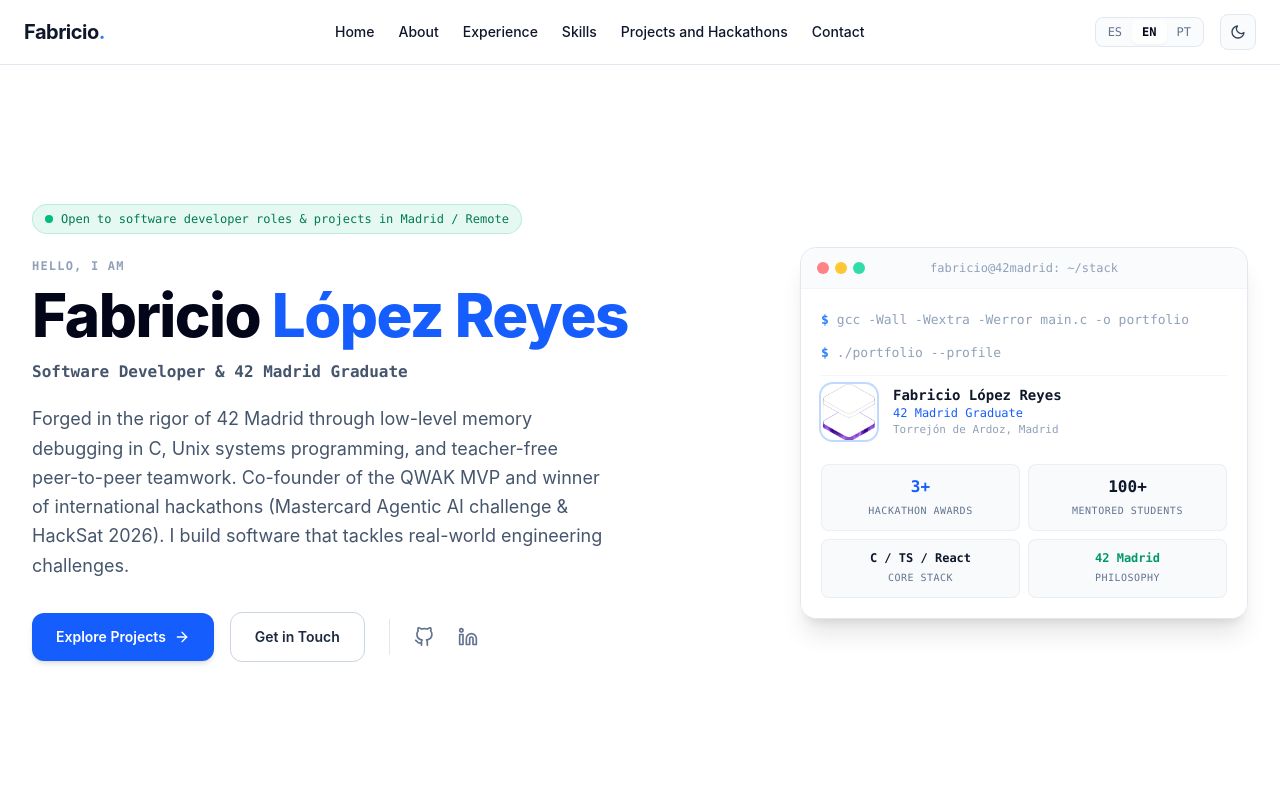
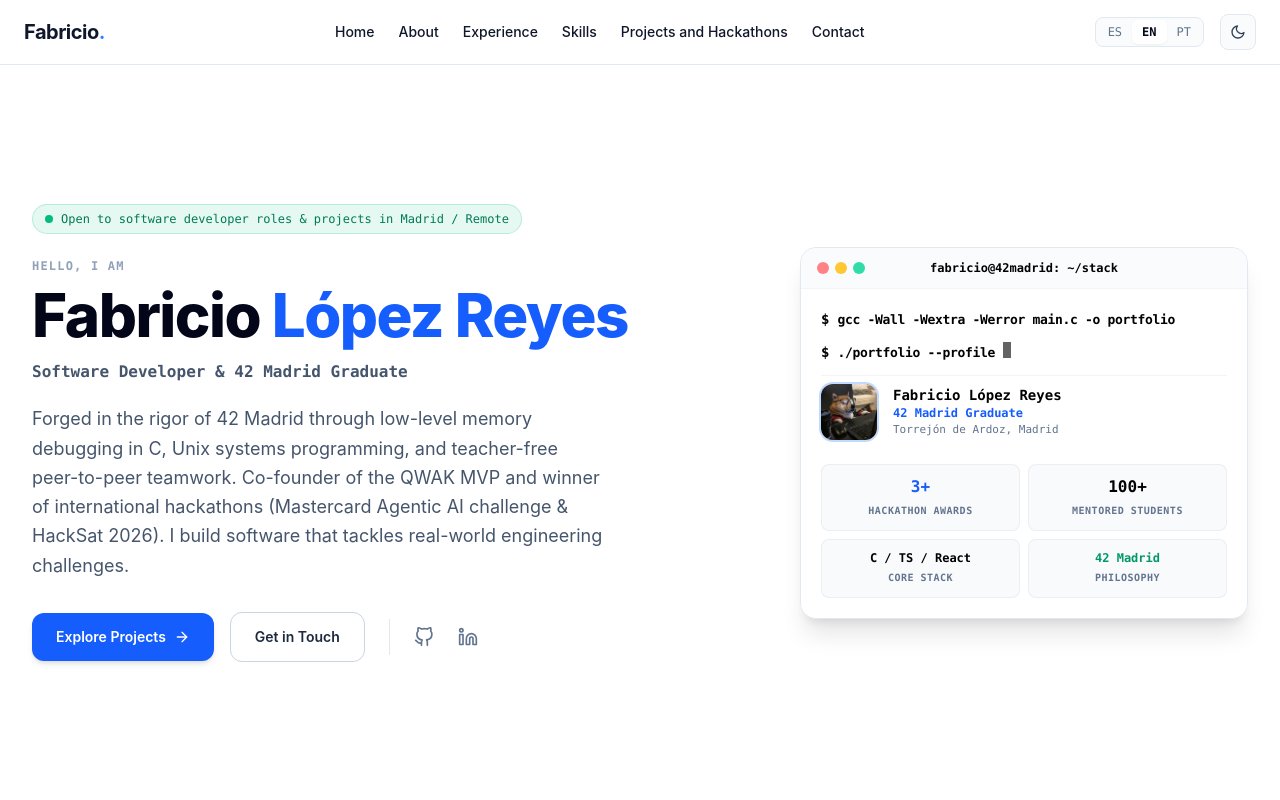
Before and after one commit to SherlockPE/Portfolio, a React app: page / in a window 1280 px wide. Shown: the top 800 px of the page. Built offline with nearby package versions, Linux system fonts and the light colour scheme; the HTML template or start-up script is replaced by a standard one.

Commit message:
feat: add profile picture and enhance theme toggle functionality with view transitions

```diff
--- a/src/App.tsx
+++ b/src/App.tsx
@@ -9,7 +9,7 @@ import Footer from "./components/Footer";
 
 export default function App() {
   return (
-    <div className="min-h-screen antialiased transition-colors duration-300 bg-white text-slate-900 dark:bg-slate-950 dark:text-slate-50 selection:bg-blue-500 selection:text-white">
+    <div className="min-h-screen antialiased bg-white text-slate-900 dark:bg-slate-950 dark:text-slate-50 selection:bg-blue-500 selection:text-white">
       <Navbar />
       <main>
         <section id="home">
--- a/src/components/ThemeToggle.tsx
+++ b/src/components/ThemeToggle.tsx
@@ -1,12 +1,62 @@
 import { useApp } from "../context/AppContext";
 import { FiSun, FiMoon } from "react-icons/fi";
+import { flushSync } from "react-dom";
 
 export default function ThemeToggle() {
   const { theme, toggleTheme } = useApp();
 
+  const handleToggle = (e: React.MouseEvent<HTMLButtonElement>) => {
+    // Si el navegador no soporta View Transitions o hay preferencia de movimiento reducido
+    if (
+      typeof document === "undefined" ||
+      !("startViewTransition" in document) ||
+      window.matchMedia("(prefers-reduced-motion: reduce)").matches
+    ) {
+      toggleTheme();
+      return;
+    }
+
+    const rect = e.currentTarget.getBoundingClientRect();
+    const x = e.clientX || rect.left + rect.width / 2;
+    const y = e.clientY || rect.top + rect.height / 2;
+
+    const endRadius = Math.hypot(
+      Math.max(x, window.innerWidth - x),
+      Math.max(y, window.innerHeight - y)
+    );
+
+    const transition = (
+      document as unknown as {
+        startViewTransition: (callback: () => void) => {
+          ready: Promise<void>;
+        };
+      }
+    ).startViewTransition(() => {
+      flushSync(() => {
+        toggleTheme();
+      });
+    });
+
+    transition.ready.then(() => {
+      document.documentElement.animate(
+        {
+          clipPath: [
+            `circle(0px at ${x}px ${y}px)`,
+            `circle(${endRadius}px at ${x}px ${y}px)`,
+          ],
+        },
+        {
+          duration: 450,
+          easing: "ease-in-out",
+          pseudoElement: "::view-transition-new(root)",
+        }
+      );
+    });
+  };
+
   return (
     <button
-      onClick={toggleTheme}
+      onClick={handleToggle}
       className="flex items-center justify-center w-9 h-9 rounded-lg border border-slate-200 dark:border-slate-800 bg-slate-50/80 dark:bg-slate-900/80 text-slate-600 dark:text-slate-300 hover:text-slate-900 dark:hover:text-white hover:border-slate-300 dark:hover:border-slate-700 transition-all cursor-pointer"
       aria-label={theme === "light" ? "Cambiar a modo noche" : "Cambiar a modo día"}
       title={theme === "light" ? "Modo oscuro" : "Modo claro"}
--- a/src/context/AppContext.tsx
+++ b/src/context/AppContext.tsx
@@ -38,6 +38,7 @@ export function AppProvider({ children }: { children: ReactNode }) {
     return "es";
   });
 
+  // Asegura la sincronización inicial y reactiva
   useEffect(() => {
     const root = window.document.documentElement;
     if (theme === "dark") {
@@ -54,7 +55,19 @@ export function AppProvider({ children }: { children: ReactNode }) {
   }, [language]);
 
   const toggleTheme = () => {
-    setTheme((prev) => (prev === "light" ? "dark" : "light"));
+    setTheme((prev) => {
+      const next: Theme = prev === "light" ? "dark" : "light";
+      if (typeof window !== "undefined") {
+        const root = window.document.documentElement;
+        if (next === "dark") {
+          root.classList.add("dark");
+        } else {
+          root.classList.remove("dark");
+        }
+        localStorage.setItem("theme", next);
+      }
+      return next;
+    });
   };
 
   const changeLanguage = (lang: Language) => {
--- a/src/index.css
+++ b/src/index.css
@@ -9,9 +9,32 @@
   }
 
   body {
-    @apply bg-white text-slate-900 dark:bg-slate-950 dark:text-slate-50 transition-colors duration-150;
+    @apply bg-white text-slate-900 dark:bg-slate-950 dark:text-slate-50;
     font-family: -apple-system, BlinkMacSystemFont, "Segoe UI", Roboto, "Helvetica Neue", Arial, sans-serif;
     -webkit-font-smoothing: antialiased;
     -moz-osx-font-smoothing: grayscale;
   }
 }
+
+/* Transición circular expansiva de tema con View Transitions API */
+::view-transition-old(root),
+::view-transition-new(root) {
+  animation: none;
+  mix-blend-mode: normal;
+}
+
+::view-transition-old(root) {
+  z-index: 1;
+}
+
+::view-transition-new(root) {
+  z-index: 9999;
+}
+
+@media (prefers-reduced-motion: reduce) {
+  ::view-transition-group(*),
+  ::view-transition-old(*),
+  ::view-transition-new(*) {
+    animation: none !important;
+  }
+}
--- a/src/sections/Home.tsx
+++ b/src/sections/Home.tsx
@@ -1,6 +1,5 @@
 import { useApp } from "../context/AppContext";
 import { translations } from "../data/translations";
-import heroImg from "../assets/hero.png";
 import { FiArrowRight, FiGithub, FiLinkedin } from "react-icons/fi";
 
 export default function Home() {
@@ -91,39 +90,44 @@ export default function Home() {
                 <span className="w-3 h-3 rounded-full bg-amber-400/80" />
                 <span className="w-3 h-3 rounded-full bg-emerald-400/80" />
               </div>
-              <span className="font-mono text-xs text-slate-400">
+              <span className="font-mono text-xs font-bold text-black dark:text-white">
                 fabricio@42madrid: ~/stack
               </span>
               <div className="w-12" />
             </div>
 
             {/* Código en ejecución */}
-            <div className="p-5 font-mono text-xs sm:text-[13px] leading-relaxed space-y-3 bg-white dark:bg-slate-900/95 text-slate-800 dark:text-slate-200">
-              <div className="flex items-start gap-2 text-slate-400">
-                <span className="text-blue-500 font-bold">$</span>
-                <span>gcc -Wall -Wextra -Werror main.c -o portfolio</span>
+            <div className="p-5 font-mono text-xs sm:text-[13px] leading-relaxed space-y-3 bg-white dark:bg-slate-900/95">
+              <div className="flex items-start gap-2">
+                <span className="text-black dark:text-white font-extrabold select-none text-sm">$</span>
+                <span className="font-bold text-black dark:text-white tracking-tight">
+                  gcc -Wall -Wextra -Werror main.c -o portfolio
+                </span>
               </div>
-              <div className="flex items-start gap-2 text-slate-400">
-                <span className="text-blue-500 font-bold">$</span>
-                <span>./portfolio --profile</span>
+              <div className="flex items-start gap-2">
+                <span className="text-black dark:text-white font-extrabold select-none text-sm">$</span>
+                <span className="font-bold text-black dark:text-white tracking-tight">
+                  ./portfolio --profile
+                </span>
+                <span className="inline-block w-2 h-4 bg-black dark:bg-white animate-pulse" />
               </div>
 
               {/* Salida formateada con foto y datos reales */}
               <div className="pt-2 border-t border-slate-100 dark:border-slate-800">
                 <div className="flex items-center gap-4 mb-4">
                   <img
-                    src={heroImg}
+                    src="/profile_pic_doggy.png"
                     alt="Fabricio López Reyes"
                     className="w-14 h-14 rounded-xl object-cover ring-2 ring-blue-500/30"
                   />
                   <div>
-                    <p className="font-bold text-slate-900 dark:text-white text-sm">
+                    <p className="font-bold text-black dark:text-white text-sm">
                       Fabricio López Reyes
                     </p>
-                    <p className="text-xs text-blue-600 dark:text-blue-400">
+                    <p className="text-xs text-blue-600 dark:text-blue-400 font-semibold">
                       42 Madrid Graduate
                     </p>
-                    <p className="text-[11px] text-slate-400">
+                    <p className="text-[11px] text-slate-500 dark:text-slate-400">
                       Torrejón de Ardoz, Madrid
                     </p>
                   </div>
@@ -135,25 +139,25 @@ export default function Home() {
                     <span className="block font-bold text-base text-blue-600 dark:text-blue-400 font-mono">
                       {t.stats.hackathonsVal}
                     </span>
-                    <span className="text-[10px] text-slate-500 uppercase tracking-wider">
+                    <span className="text-[10px] text-slate-500 dark:text-slate-400 uppercase tracking-wider font-semibold">
                       {t.stats.hackathons}
                     </span>
                   </div>
 
                   <div className="p-2.5 rounded-lg bg-slate-50 dark:bg-slate-950 border border-slate-200/60 dark:border-slate-800/60">
-                    <span className="block font-bold text-base text-slate-900 dark:text-white font-mono">
+                    <span className="block font-bold text-base text-black dark:text-white font-mono">
                       {t.stats.studentsVal}
                     </span>
-                    <span className="text-[10px] text-slate-500 uppercase tracking-wider">
+                    <span className="text-[10px] text-slate-500 dark:text-slate-400 uppercase tracking-wider font-semibold">
                       {t.stats.students}
                     </span>
                   </div>
 
                   <div className="p-2.5 rounded-lg bg-slate-50 dark:bg-slate-950 border border-slate-200/60 dark:border-slate-800/60">
-                    <span className="block font-bold text-xs text-slate-900 dark:text-white font-mono truncate">
+                    <span className="block font-bold text-xs text-black dark:text-white font-mono truncate">
                       {t.stats.techVal}
                     </span>
-                    <span className="text-[10px] text-slate-500 uppercase tracking-wider">
+                    <span className="text-[10px] text-slate-500 dark:text-slate-400 uppercase tracking-wider font-semibold">
                       {t.stats.tech}
                     </span>
                   </div>
@@ -162,7 +166,7 @@ export default function Home() {
                     <span className="block font-bold text-xs text-emerald-600 dark:text-emerald-400 font-mono truncate">
                       {t.stats.schoolVal}
                     </span>
-                    <span className="text-[10px] text-slate-500 uppercase tracking-wider">
+                    <span className="text-[10px] text-slate-500 dark:text-slate-400 uppercase tracking-wider font-semibold">
                       {t.stats.school}
                     </span>
                   </div>
```
Also changed, not shown: public/profile_pic_doggy.png (added).
